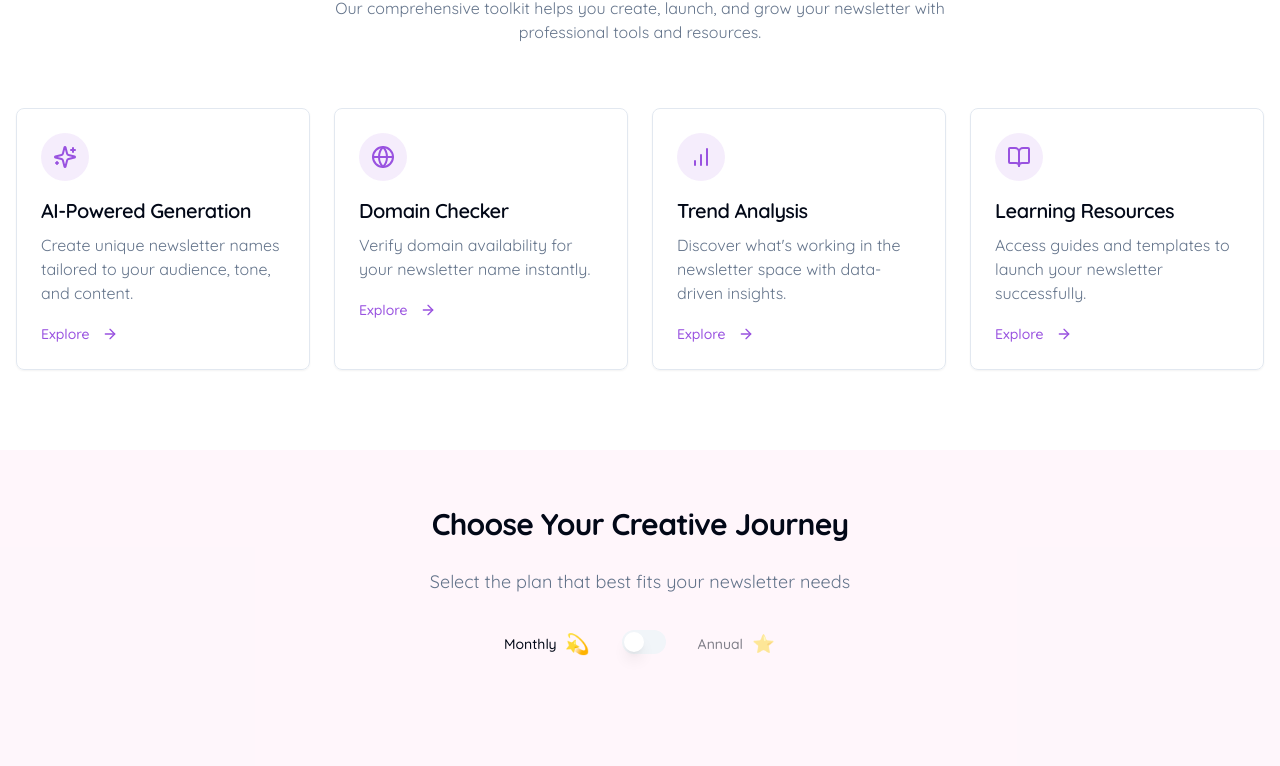
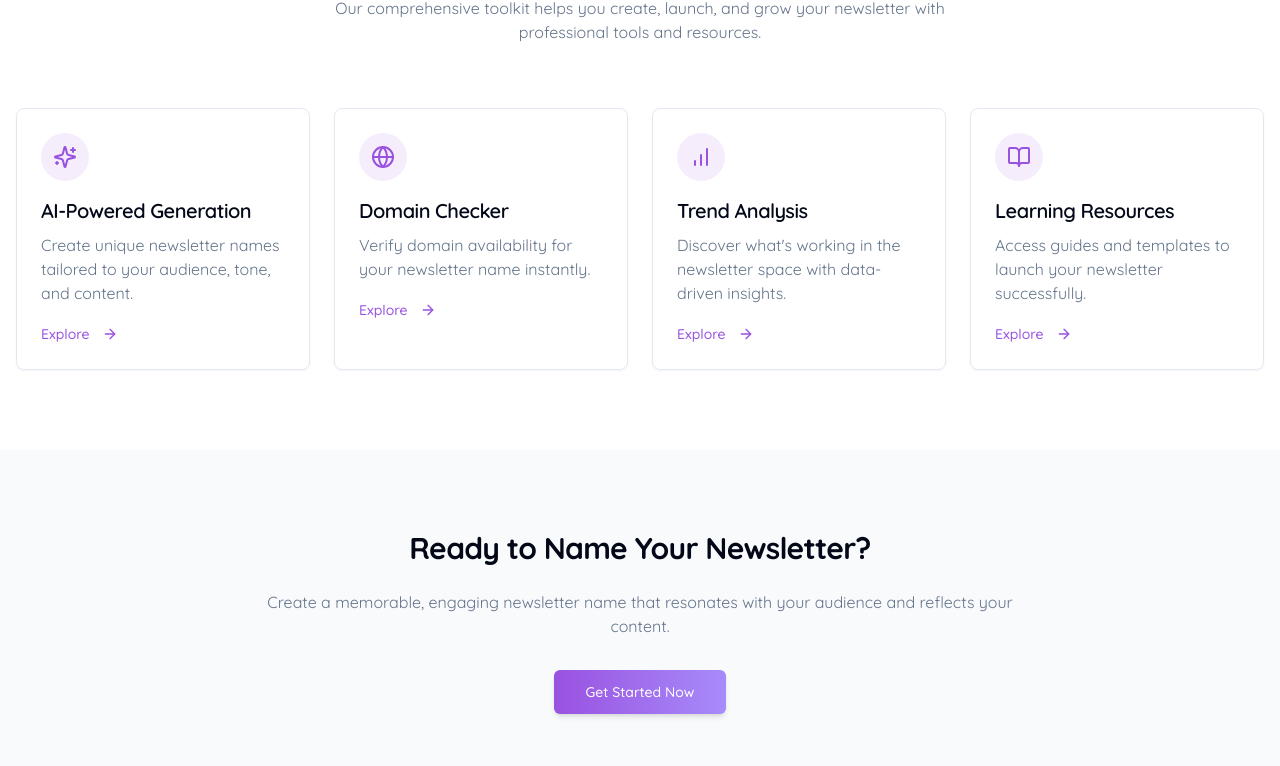
Before and after one commit to Motlakz/newsletter-name-ideas, a Next.js app: page / in a window 1280 px wide. Shown: the part 1994-2760 px from the top of the page. Built offline with nearby package versions, Linux system fonts and the light colour scheme; no server answers.

Commit message:
remove pricing component for now

```diff
--- a/app/page.tsx
+++ b/app/page.tsx
@@ -4,7 +4,6 @@ import { Button } from "@/components/ui/button"
 import Link from "next/link"
 import { ArrowRight, Sparkles, Globe, BarChart, BookOpen } from "lucide-react"
 import MockUp from "@/components/mockup"
-import PricingComponent from "@/components/common/pricing"
 
 export default function Home() {
   const features = [
@@ -67,7 +66,6 @@ export default function Home() {
           </div>
         </div>
       </section>
-      <PricingComponent />
 
       <section className="py-20 bg-muted/50">
         <div className="container mx-auto px-4">
```
